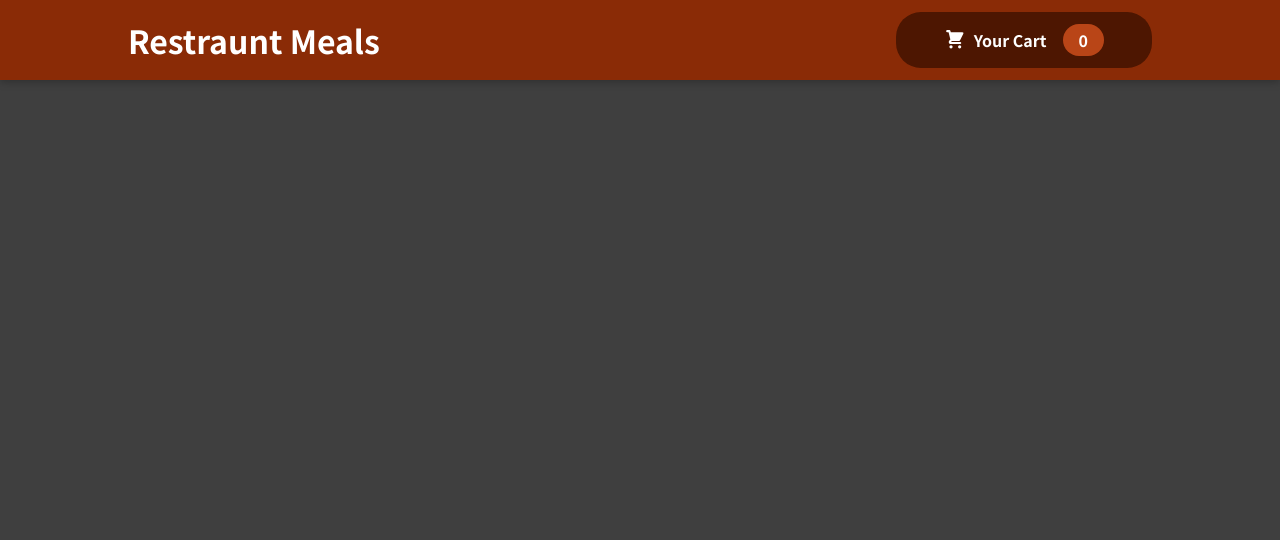
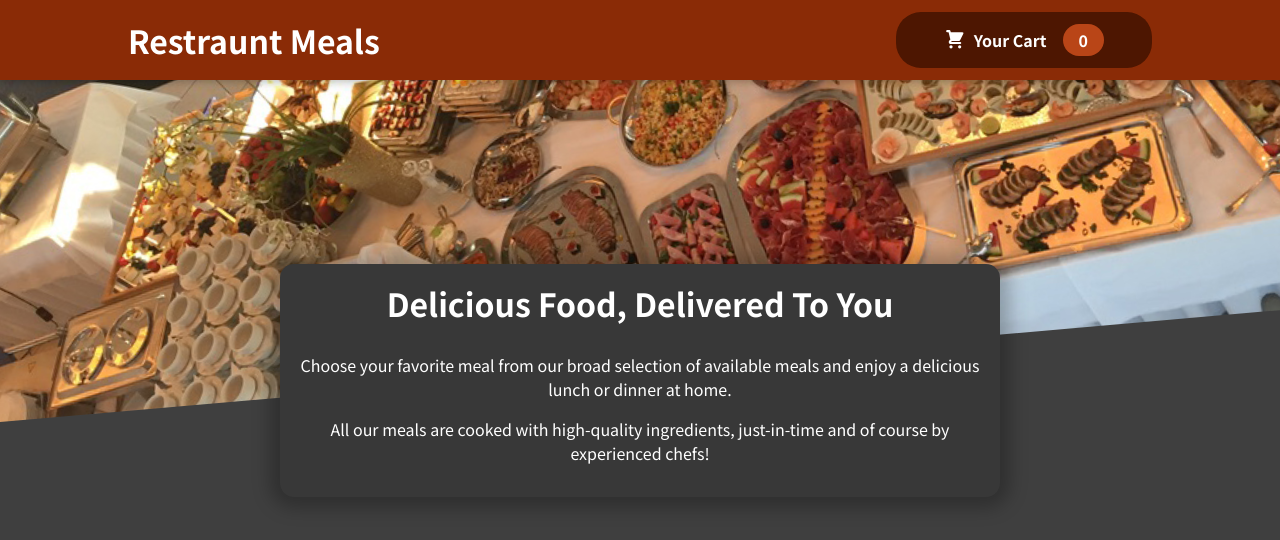
Before and after one commit to abhi4450/react-restaurant-app, a React (Create React App) app in the folder restaurant_project/: page / in a window 1280 px wide. Shown: the top 540 px of the page. Built offline with nearby package versions, Linux system fonts and the light colour scheme.

Commit message:
added restaurant summary in MealsSummary component

```diff
--- a/restaurant_project/src/App.js
+++ b/restaurant_project/src/App.js
@@ -1,11 +1,12 @@
-import React from "react";
+import React,{Fragment} from "react";
 import Header from "./components/Layout/Header";
-
+import Meals from "./components/Meals/Meals";
 function App() {
   return (
-    <>
+    <Fragment>
       <Header />
-    </>
+      <Meals />
+      </Fragment>
   );
 }
 
--- a/restaurant_project/src/components/Layout/Header.js
+++ b/restaurant_project/src/components/Layout/Header.js
@@ -1,16 +1,21 @@
 import React from "react";
+import mealsImage from "../../assets/meals.jpg";
 import classes from "./Header.module.css";
 import HeaderCartButton from "./HeaderCartButton";
 
 const Header = () => {
-    return (
-        <>
-            <header className={classes.header}>
-                <h1>Restraunt Meals</h1>
-               <HeaderCartButton />
-            </header>;
-            </>
-    )
+  return (
+    <React.Fragment>
+      <header className={classes.header}>
+        <h1>Restraunt Meals</h1>
+        <HeaderCartButton />
+      </header>
+      ;
+      <div className={classes["main-image"]}>
+        <img src={mealsImage} alt="A table full of delicious food!" />
+      </div>
+    </React.Fragment>
+  );
 };
 
 export default Header;
--- a/restaurant_project/src/components/Layout/Header.module.css
+++ b/restaurant_project/src/components/Layout/Header.module.css
@@ -11,4 +11,19 @@ justify-content: space-between;
   align-items: center;
   padding: 0 10%;
   box-shadow: 0 2px 8px rgba(0, 0, 0, 0.25);
+  z-index: 10;
 }
+
+.main-image {
+  width: 100%;
+  height: 25rem;
+  z-index: 0;
+  overflow: hidden;
+}
+
+.main-image img {
+  width: 110%;
+  height: 100%;
+  object-fit: cover;
+  transform: rotateZ(-5deg) translateY(-4rem) translateX(-1rem);
+}
--- /dev/null
+++ b/restaurant_project/src/components/Meals/Meals.js
@@ -0,0 +1,11 @@
+import React from "react";
+import MealsSummary from "./MealsSummary";
+const Meals = () => {
+  return (
+    <React.Fragment>
+      <MealsSummary />
+    </React.Fragment>
+  );
+};
+
+export default Meals;
--- /dev/null
+++ b/restaurant_project/src/components/Meals/MealsSummary.js
@@ -0,0 +1,20 @@
+import React from "react";
+import classes from "./MealsSummary.module.css"
+const MealsSummary = () => {
+    return (
+        <section className={classes.summary}>
+          <h2>Delicious Food, Delivered To You</h2>
+          <p>
+            Choose your favorite meal from our broad selection of available meals
+            and enjoy a delicious lunch or dinner at home.
+          </p>
+          <p>
+            All our meals are cooked with high-quality ingredients, just-in-time and
+            of course by experienced chefs!
+          </p>
+        </section>
+      );
+    };
+
+
+export default MealsSummary;
--- /dev/null
+++ b/restaurant_project/src/components/Meals/MealsSummary.module.css
@@ -0,0 +1,18 @@
+.summary {
+  text-align: center;
+  max-width: 45rem;
+  width: 90%;
+  margin: auto;
+  margin-top: -10rem;
+  position: relative;
+  background-color: #383838;
+  color: white;
+  border-radius: 14px;
+  padding: 1rem;
+  box-shadow: 0 1px 18px 10px rgba(0, 0, 0, 0.25);
+}
+
+.summary h2 {
+  font-size: 2rem;
+  margin-top: 0;
+}
```
Also changed, not shown: restaurant_project/src/assets/meals.jpg (added), restaurant_project/src/components/Meals/AvailableMeals.js (added). Lines whose indentation alone changed are shown as unchanged.
